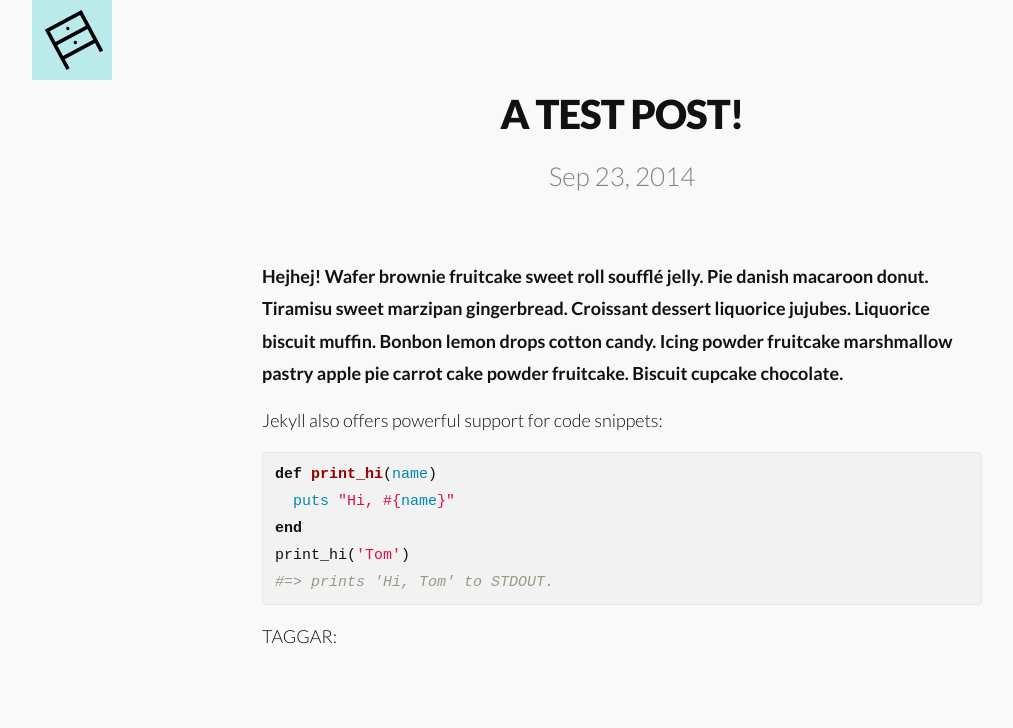
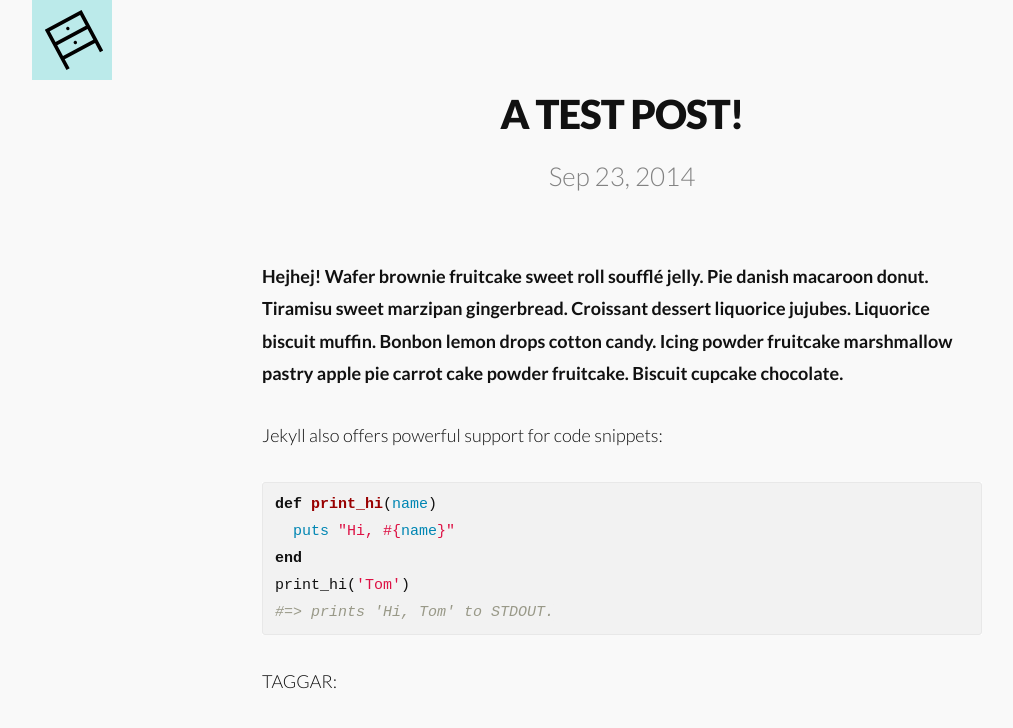
Before and after one commit to ericaliljeblad/kommode-flow, a Jekyll site: the page built from _posts/2014-09-23-test-post.markdown, in a window 1280 px wide. Shown: the top 728 px of the page, without its empty margins (18-1031 px from the left). Built offline with Jekyll 4.4.1, drawn with Linux system fonts in a browser that asks for light colours.

Commit message:
code color

```diff
--- a/_layouts/post.html
+++ b/_layouts/post.html
@@ -11,7 +11,7 @@
   	<article class="post-content">
 		{{ content }}
 
-		<p>TAGGAR:</p>
+		<p class="tiny-title">TAGGAR:</p>
 		<ul class="tags">
 			{% for tag in page.tags %}
 				<li class="tag">
--- a/_sass/_layout.scss
+++ b/_sass/_layout.scss
@@ -365,9 +365,21 @@
     }
 }
 
+p, .highlight {
+    margin-bottom: 30px;
+}
+
+.tiny-title {
+    margin: 0;
+}
+
 /**
  * Code
  */
+ code {
+    background-color: #F2F2F2;
+}
+
 .highlight {
     pre, code {
         background-color: #F2F2F2;
```
